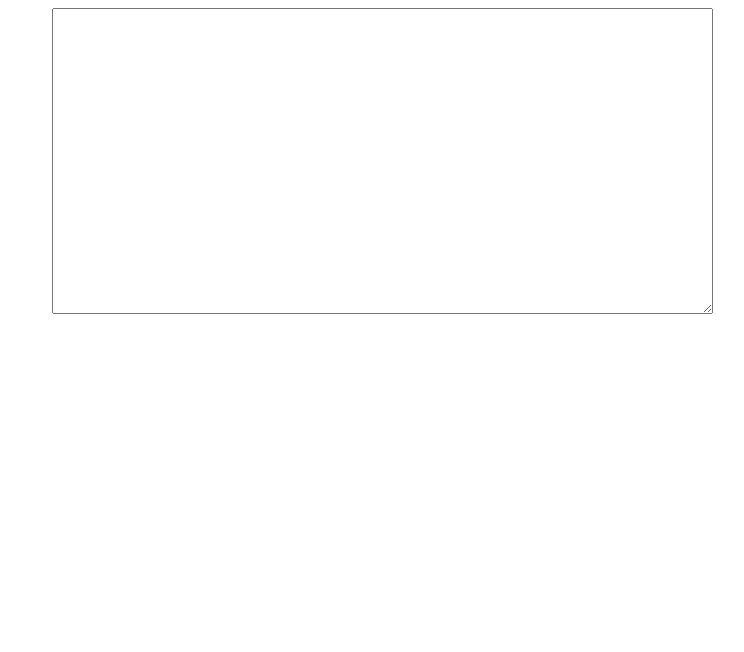
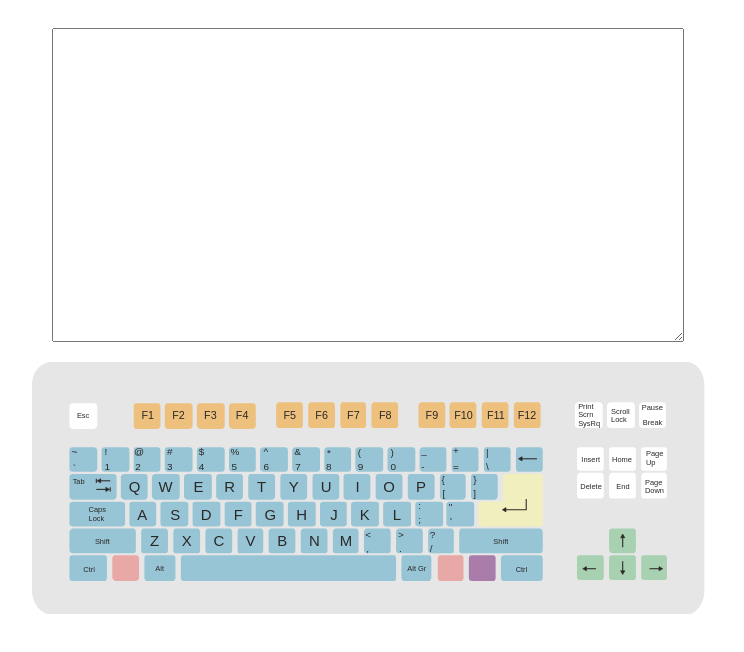
Before and after one commit to botwhytho/6-Key-QWERTY, a plain HTML site: page index.html in a window 1280 px wide. Shown: the whole page, without its empty margins (272-1016 px from the left). Drawn offline with nearby package versions, Linux system fonts and the light colour scheme.

Commit message:
Styling changes

```diff
--- a/index.html
+++ b/index.html
@@ -1,6 +1,64 @@
-<div style="margin: auto;width: 50%;">
-<textarea class="6keys" rows="20" cols="80" readonly="true">
-</textarea>
+<html>
+<head>
+  <style>
+
+  .text-wrapper {
+    position: relative;
+    left: 25%;
+    top: 20px;
+    width: 50%;
+    height: 40%;
+    display: block;
+  }
+
+  .sixkeys {
+    width: 100%;
+    height: 100%;
+    /*box-sizing: border-box;*/
+  }
+
+  .svg-container {
+    position: relative;
+    padding-top: 40px;
+    width: 100%;
+  }
+
+  .svg-wrapper {
+    /*left: 20%;*/
+    height: 0;
+    width: 60%;
+    position: relative;
+    padding-bottom: 20%;
+    margin-left: 20%;
+    /*margin-right: 20%;*/
+  }
+
+  #svg2 {
+    width: 100%;
+    height: 100%;
+    position: absolute;
+  }
+
+  #qwerty {
+    /*position: relative;*/
+    /*left:50%;*/
+    transform: translateX(10%);
+    /*display: inline-block;*/
+    /*margin: auto;*/
+  }
+
+  </style>
+</head>
+<body>
+<div class="text-wrapper">
+  <!-- rows="20" cols="80" -->
+  <textarea class="sixkeys" readonly="true">
+  </textarea>
+</div>
+<div class="svg-container">
+  <div class="svg-wrapper">
+    <!-- <object id="hexagons" data="Qwerty-No-Numpad.svg" type="image/svg+xml" ></object> -->
+  </div>
 </div>
 <script src="https://cdnjs.cloudflare.com/ajax/libs/jquery/3.1.1/jquery.min.js"></script>
 <script src="./keymap.js"></script>
@@ -17,7 +75,7 @@
     $(document).keydown(function(e) {
       console.log(e.originalEvent.key);
       if (bits == 7) {
-        $(".6keys").text($(".6keys").text().slice(0,-1));
+        $(".sixkeys").text($(".sixkeys").text().slice(0,-1));
       } else {
         switch (e.originalEvent.key) {
           case keys[0]: //l
@@ -41,7 +99,9 @@
         }
       }
 
+      if (keys.indexOf(e.originalEvent.key) != -1) {
       return false;
+      }
     });
 
     $(document).keyup(function(e) {
@@ -49,7 +109,7 @@
         console.log("bits " + bits);
         switch (bits) {
           case 7:
-            $(".6keys").text($(".6keys").text().slice(0,-1));
+            $(".sixkeys").text($(".sixkeys").text().slice(0,-1));
             break;
           case 18:
             shift = (shift + 1) % 3;
@@ -61,15 +121,30 @@
             break;
           default:
             if (bits in letters) {
-              $(".6keys").append(shift > 0 ? letters[bits][1 + numShift] : letters[bits][0 + numShift]);
+              $(".sixkeys").append(shift > 0 ? letters[bits][1 + numShift] : letters[bits][0 + numShift]);
               shift = shift == 1 ? 0 : shift;
             }
             break;
         }
       }
       bits = 0;
+      if (keys.indexOf(e.originalEvent.key) != -1) {
       return false;
+      }
     });
+
+    $.get("/Qwerty-No-Numpad.svg", function(svg) {
+      $(".svg-wrapper").html(svg);
+    },"text")
+    .fail(function(xhr,txt,err) {
+      console.log(xhr);
+      console.log(txt);
+      console.log(err);
+    })
+
+    // $("#qwerty").wrap('<div class="qwerty-div"></div>') //seems like need namespacing
 
   }
 </script>
+</body>
+</html>
```
